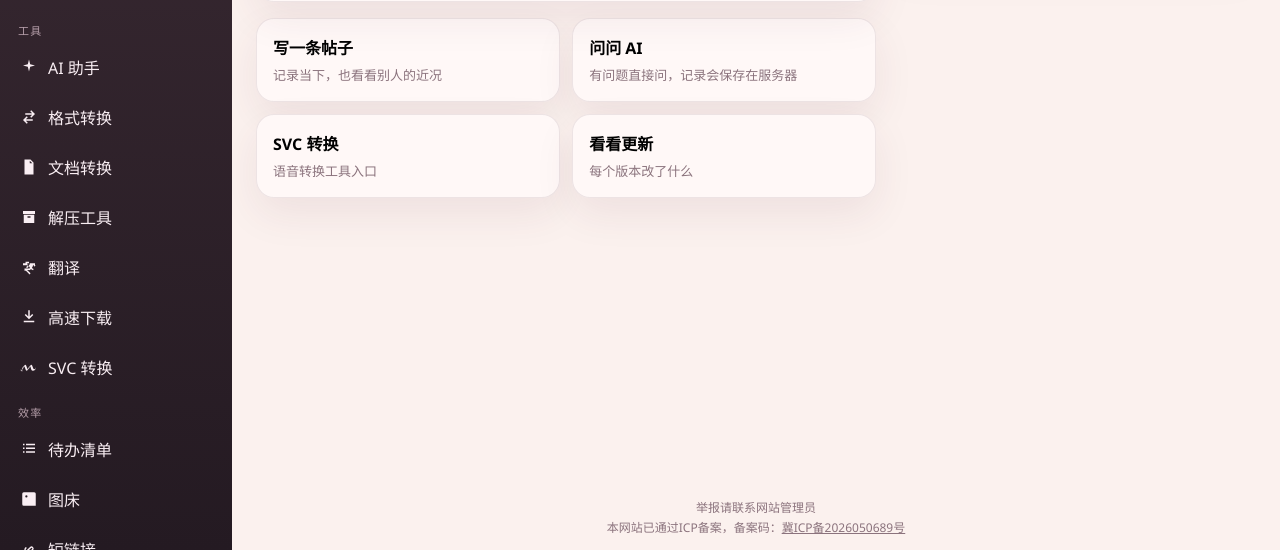
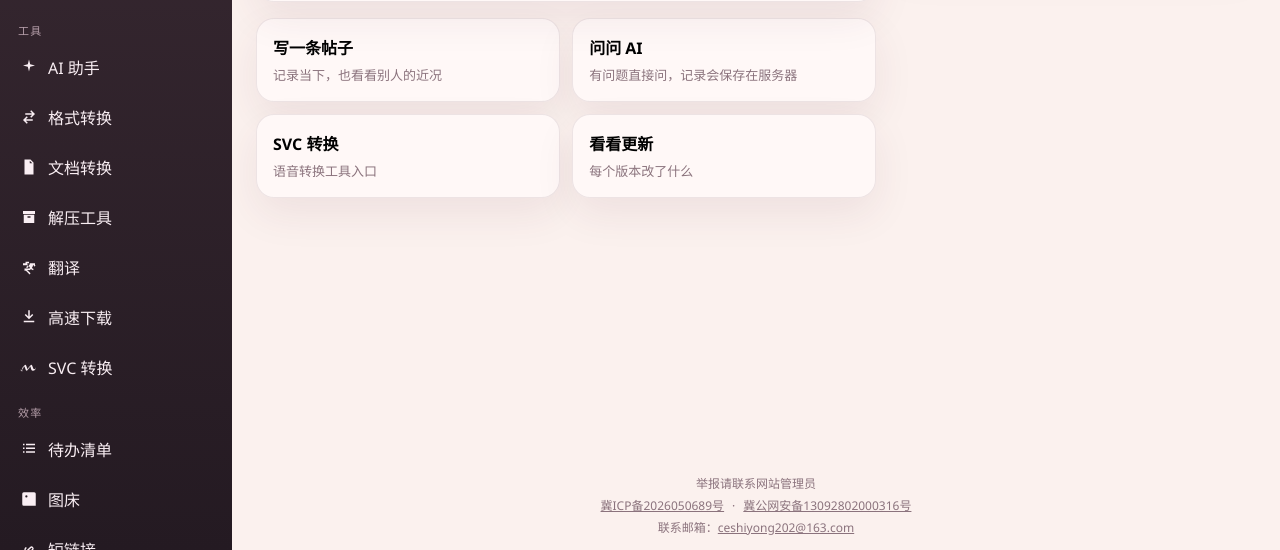
Before and after one commit to rihui1/rixiangshalu, a website: page public/index.html in a window 1280 px wide. Shown: the part 250-800 px from the top of the page. Drawn offline with Linux system fonts and the light colour scheme; no server answers.

Commit message:
feat: 页脚新增公安备案号与联系邮箱

```diff
--- a/public/app.css
+++ b/public/app.css
@@ -251,6 +251,8 @@ button { cursor: pointer; }
     text-align: center; color: var(--muted); font-size: 12px; padding: 4px 12px 12px;
 }.site-foot p { margin: 2px 0; }
 .site-foot a { color: var(--muted); }
+.site-foot-links { display: inline-flex; align-items: center; gap: 8px; flex-wrap: wrap; }
+.site-foot-sep { color: var(--muted); }
 .scrim { display: none; }
 .danger-zone { margin-top: 8px; padding-top: 8px; border-top: 1px solid var(--line); }
 
--- a/public/i18n.js
+++ b/public/i18n.js
@@ -368,6 +368,7 @@
 
         /* 页脚 */
         '举报请联系网站管理员': { en: 'Contact the site administrator to report issues', ja: '通報はサイト管理者までご連絡ください' },
+        '联系邮箱：': { en: 'Contact email: ', ja: '連絡先メール：' },
         '本网站已通过ICP备案，备案码：': { en: 'ICP filing number: ', ja: 'ICP 登録番号：' },
 
         /* 更新日志标签 */
--- a/public/index.html
+++ b/public/index.html
@@ -734,7 +734,12 @@
 
             <footer class="site-foot">
                 <p>举报请联系网站管理员</p>
-                <p>本网站已通过ICP备案，备案码：<a href="https://beian.miit.gov.cn/" target="_blank" rel="noopener">冀ICP备2026050689号</a></p>
+                <p class="site-foot-links">
+                    <a href="https://beian.miit.gov.cn/" target="_blank" rel="noopener">冀ICP备2026050689号</a>
+                    <span class="site-foot-sep">·</span>
+                    <a href="https://beian.mps.gov.cn/#/query/webSearch?code=%E5%86%80%E5%85%AC%E7%BD%91%E5%AE%89%E5%A4%8713092802000316%E5%8F%B7" target="_blank" rel="noopener">冀公网安备13092802000316号</a>
+                </p>
+                <p>联系邮箱：<a href="mailto:ceshiyong202@163.com">ceshiyong202@163.com</a></p>
             </footer>
         </div>
     </div>
```
